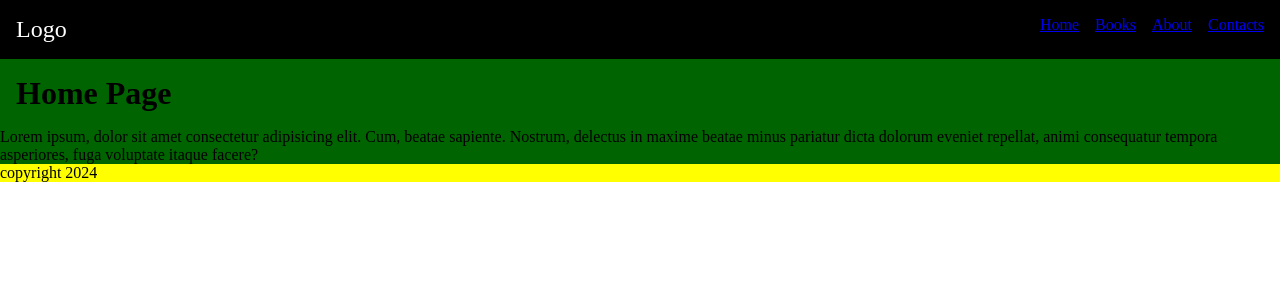
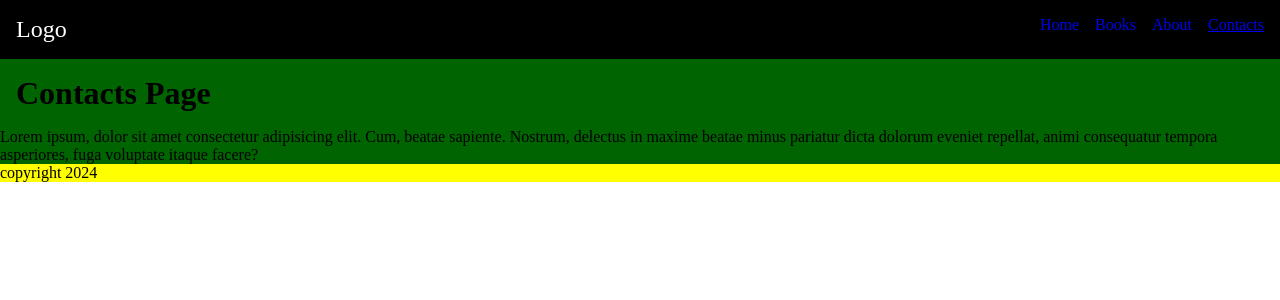
Before and after one commit to dariopalmesi/react-library, a React (Vite) app: page /contacts in a window 1280 px wide. Shown: the top 300 px of the page. Built offline with nearby package versions, Linux system fonts and the light colour scheme.

Commit message:
upgrade navlink commit

```diff
--- /dev/null
+++ b/src/components/MainMenu.jsx
@@ -0,0 +1,12 @@
+import { Link, NavLink } from "react-router-dom";
+
+export default function MainMenu() {
+    return (
+        <nav>
+            <NavLink to="/">Home</NavLink>
+            <NavLink to="/Books">Books</NavLink>
+            <NavLink to="/about">About</NavLink>
+            <NavLink to="/contacts">Contacts</NavLink>
+        </nav>
+    );
+}
--- a/src/index.css
+++ b/src/index.css
@@ -19,6 +19,14 @@ header {
 nav {
     display: flex;
     gap: 1rem;
+
+    a {
+        text-decoration: none;
+    }
+}
+
+.active {
+    text-decoration: underline;
 }
 
 main {
--- a/src/pages/About.jsx
+++ b/src/pages/About.jsx
@@ -1,3 +1,6 @@
+import MainMenu from "../components/MainMenu"
+
+
 export default function About() {
     return (
         <>
@@ -5,16 +8,11 @@ export default function About() {
                 <div className="logo">
                     Logo
                 </div>
-                <nav>
-                    <a href="/">Home</a>
-                    <a href="/books">Books</a>
-                    <a href="/about">About</a>
-                    <a href="/contacts">Contacts</a>
-                </nav>
+                <MainMenu />
             </header>
             <main>
                 <h1>
-                    Home Page
+                    About Page
                 </h1>
                 <p>Lorem ipsum, dolor sit amet consectetur adipisicing elit. Cum, beatae sapiente. Nostrum, delectus in maxime beatae minus pariatur dicta dolorum eveniet repellat, animi consequatur tempora asperiores, fuga voluptate itaque facere?</p>
             </main>
--- a/src/pages/Books.jsx
+++ b/src/pages/Books.jsx
@@ -1,3 +1,7 @@
+import MainMenu from "../components/MainMenu"
+
+
+
 export default function Books() {
     return (
         <>
@@ -5,16 +9,11 @@ export default function Books() {
                 <div className="logo">
                     Logo
                 </div>
-                <nav>
-                    <a href="/">Home</a>
-                    <a href="/books">Books</a>
-                    <a href="/about">About</a>
-                    <a href="/contacts">Contacts</a>
-                </nav>
+                <MainMenu />
             </header>
             <main>
                 <h1>
-                    Home Page
+                    Books Page
                 </h1>
                 <p>Lorem ipsum, dolor sit amet consectetur adipisicing elit. Cum, beatae sapiente. Nostrum, delectus in maxime beatae minus pariatur dicta dolorum eveniet repellat, animi consequatur tempora asperiores, fuga voluptate itaque facere?</p>
             </main>
--- a/src/pages/Contacts.jsx
+++ b/src/pages/Contacts.jsx
@@ -1,3 +1,5 @@
+import MainMenu from "../components/MainMenu"
+
 export default function Contacts() {
     return (
         <>
@@ -5,16 +7,11 @@ export default function Contacts() {
                 <div className="logo">
                     Logo
                 </div>
-                <nav>
-                    <a href="/">Home</a>
-                    <a href="/books">Books</a>
-                    <a href="/about">About</a>
-                    <a href="/contacts">Contacts</a>
-                </nav>
+                <MainMenu />
             </header>
             <main>
                 <h1>
-                    Home Page
+                    Contacts Page
                 </h1>
                 <p>Lorem ipsum, dolor sit amet consectetur adipisicing elit. Cum, beatae sapiente. Nostrum, delectus in maxime beatae minus pariatur dicta dolorum eveniet repellat, animi consequatur tempora asperiores, fuga voluptate itaque facere?</p>
             </main>
--- a/src/pages/Home.jsx
+++ b/src/pages/Home.jsx
@@ -1,3 +1,5 @@
+import MainMenu from "../components/MainMenu"
+
 export default function Home() {
     return (
         <>
@@ -5,12 +7,7 @@ export default function Home() {
                 <div className="logo">
                     Logo
                 </div>
-                <nav>
-                    <a href="/">Home</a>
-                    <a href="/books">Books</a>
-                    <a href="/about">About</a>
-                    <a href="/contacts">Contacts</a>
-                </nav>
+                <MainMenu />
             </header>
             <main>
                 <h1>
```
